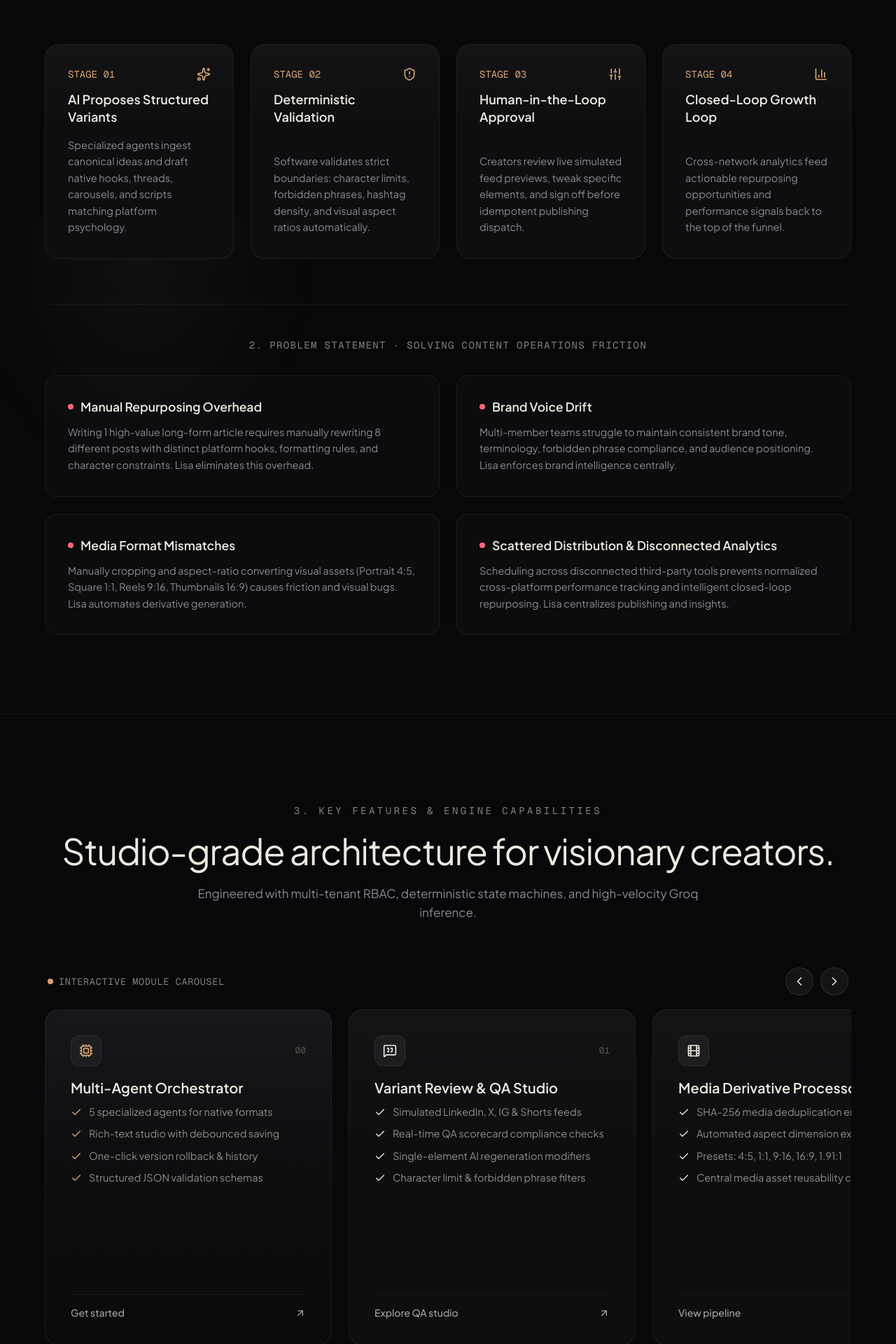
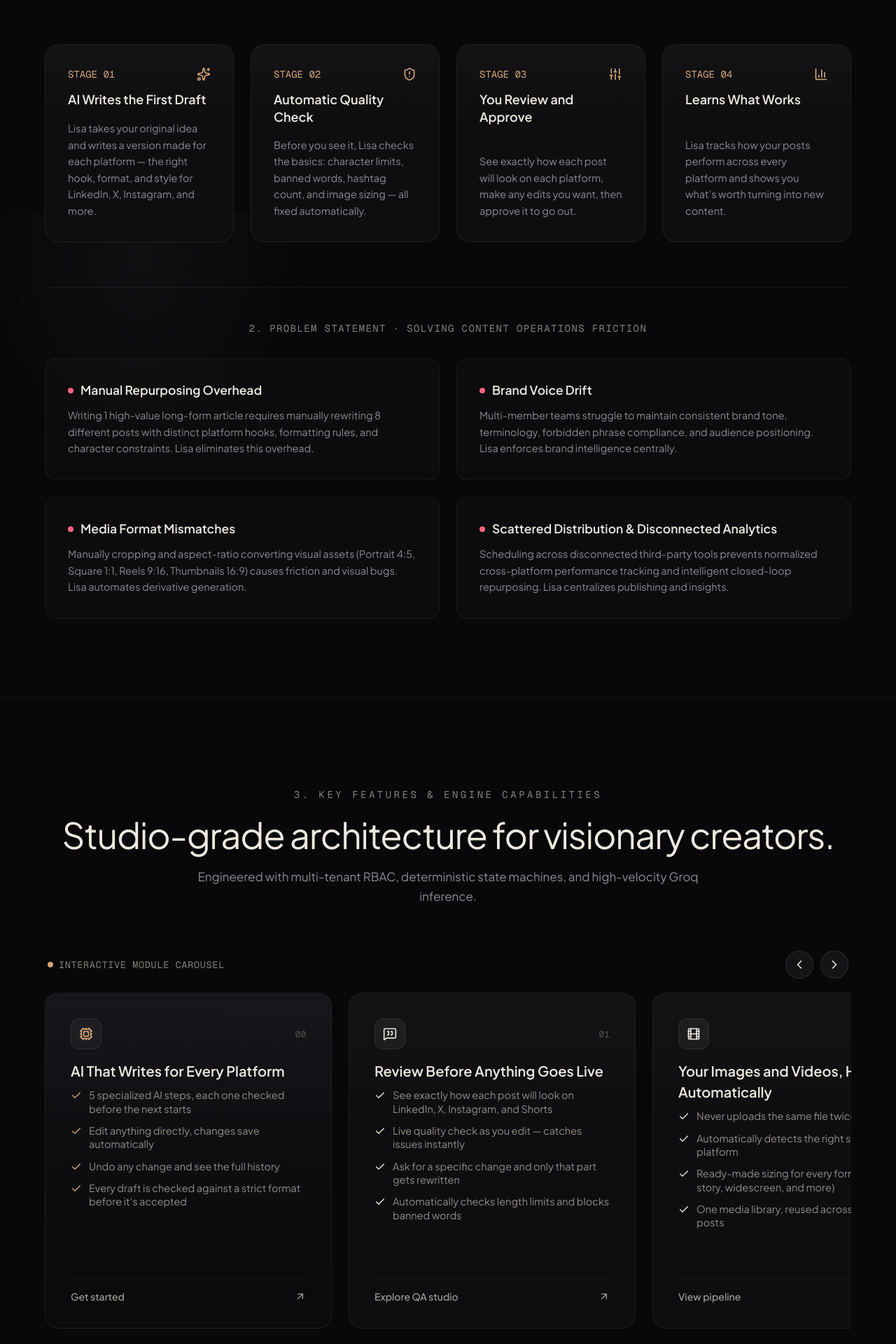
Before and after one commit to Yuyutsu01/Lisa, a Next.js app in the folder frontend/: page / in a window 1280 px wide. Shown: the part 1280-3200 px from the top of the page at 70% size. Built offline with nearby package versions, Linux system fonts and the light colour scheme.

Commit message:
docs: streamline manifesto subtext, 4-stage workflow, and interactive carousel modules

```diff
--- a/frontend/app/page.tsx
+++ b/frontend/app/page.tsx
@@ -375,7 +375,7 @@
 
               <p className="text-xs sm:text-sm lg:text-[16px] xl:text-[17px] leading-relaxed text-[#8a8a93] max-w-3xl lg:max-w-4xl mx-auto font-normal">
                 Rather than acting as a simple generic chat wrapper that writes captions,{" "}
-                <span className="lisa-warm-glow font-medium">Lisa</span> ingests canonical content sources, adapts them into platform-native variants (LinkedIn, X/Twitter, Instagram, Discord Community, Threads, Email Newsletters, and Blog CMS), validates them against brand guidelines, schedules them via an idempotent state machine, and analyzes cross-platform performance in a closed-loop feedback loop.
+                <span className="lisa-warm-glow font-medium">Lisa</span> takes your original content and rewrites it for each platform (LinkedIn, X/Twitter, Instagram, Discord, Threads, Email, and Blog), checks it against your brand&apos;s voice and rules, lets you approve it before it goes out, and tracks how each post performs to make the next one better.
               </p>
             </div>
 
@@ -385,29 +385,29 @@
                 {
                   stage: "01",
                   icon: Sparkles,
-                  title: "AI Proposes Structured Variants",
-                  desc: "Specialized agents ingest canonical ideas and draft native hooks, threads, carousels, and scripts matching platform psychology.",
+                  title: "AI Writes the First Draft",
+                  desc: "Lisa takes your original idea and writes a version made for each platform — the right hook, format, and style for LinkedIn, X, Instagram, and more.",
                   delay: 0,
                 },
                 {
                   stage: "02",
                   icon: ShieldAlert,
-                  title: "Deterministic Validation",
-                  desc: "Software validates strict boundaries: character limits, forbidden phrases, hashtag density, and visual aspect ratios automatically.",
+                  title: "Automatic Quality Check",
+                  desc: "Before you see it, Lisa checks the basics: character limits, banned words, hashtag count, and image sizing — all fixed automatically.",
                   delay: 80,
                 },
                 {
                   stage: "03",
                   icon: Sliders,
-                  title: "Human-in-the-Loop Approval",
-                  desc: "Creators review live simulated feed previews, tweak specific elements, and sign off before idempotent publishing dispatch.",
+                  title: "You Review and Approve",
+                  desc: "See exactly how each post will look on each platform, make any edits you want, then approve it to go out.",
                   delay: 160,
                 },
                 {
                   stage: "04",
                   icon: BarChart3,
-                  title: "Closed-Loop Growth Loop",
-                  desc: "Cross-network analytics feed actionable repurposing opportunities and performance signals back to the top of the funnel.",
+                  title: "Learns What Works",
+                  desc: "Lisa tracks how your posts perform across every platform and shows you what's worth turning into new content.",
                   delay: 240,
                 },
               ].map((item, idx) => {
@@ -539,25 +539,25 @@
                   </div>
 
                   <h3 className="text-sm sm:text-base lg:text-[18px] xl:text-[20px] font-semibold text-[#ede8df] mb-2.5">
-                    Multi-Agent Orchestrator
+                    AI That Writes for Every Platform
                   </h3>
 
                   <ul className="space-y-2 lg:space-y-3 text-[11px] sm:text-xs lg:text-[13.5px] xl:text-[14.5px] text-[#918e87]">
                     <li className="flex items-start gap-2.5">
                       <Check className="w-3 h-3 lg:w-4 lg:h-4 text-[#d4a373] mt-0.5 shrink-0" />
-                      <span>5 specialized agents for native formats</span>
+                      <span>5 specialized AI steps, each one checked before the next starts</span>
                     </li>
                     <li className="flex items-start gap-2.5">
                       <Check className="w-3 h-3 lg:w-4 lg:h-4 text-[#d4a373] mt-0.5 shrink-0" />
-                      <span>Rich-text studio with debounced saving</span>
+                      <span>Edit anything directly, changes save automatically</span>
                     </li>
                     <li className="flex items-start gap-2.5">
                       <Check className="w-3 h-3 lg:w-4 lg:h-4 text-[#d4a373] mt-0.5 shrink-0" />
-                      <span>One-click version rollback & history</span>
+                      <span>Undo any change and see the full history</span>
                     </li>
                     <li className="flex items-start gap-2.5">
                       <Check className="w-3 h-3 lg:w-4 lg:h-4 text-[#d4a373] mt-0.5 shrink-0" />
-                      <span>Structured JSON validation schemas</span>
+                      <span>Every draft is checked against a strict format before it&apos;s accepted</span>
                     </li>
                   </ul>
                 </div>
@@ -582,25 +582,25 @@
                   </div>
 
                   <h3 className="text-sm sm:text-base lg:text-[18px] xl:text-[20px] font-semibold text-[#ede8df] mb-2.5">
-                    Variant Review & QA Studio
+                    Review Before Anything Goes Live
                   </h3>
 
                   <ul className="space-y-2 lg:space-y-3 text-[11px] sm:text-xs lg:text-[13.5px] xl:text-[14.5px] text-[#918e87]">
                     <li className="flex items-start gap-2.5">
                       <Check className="w-3 h-3 lg:w-4 lg:h-4 text-[#ede8df] mt-0.5 shrink-0" />
-                      <span>Simulated LinkedIn, X, IG & Shorts feeds</span>
+                      <span>See exactly how each post will look on LinkedIn, X, Instagram, and Shorts</span>
                     </li>
                     <li className="flex items-start gap-2.5">
                       <Check className="w-3 h-3 lg:w-4 lg:h-4 text-[#ede8df] mt-0.5 shrink-0" />
-                      <span>Real-time QA scorecard compliance checks</span>
+                      <span>Live quality check as you edit — catches issues instantly</span>
                     </li>
                     <li className="flex items-start gap-2.5">
                       <Check className="w-3 h-3 lg:w-4 lg:h-4 text-[#ede8df] mt-0.5 shrink-0" />
-                      <span>Single-element AI regeneration modifiers</span>
+                      <span>Ask for a specific change and only that part gets rewritten</span>
                     </li>
                     <li className="flex items-start gap-2.5">
                       <Check className="w-3 h-3 lg:w-4 lg:h-4 text-[#ede8df] mt-0.5 shrink-0" />
-                      <span>Character limit & forbidden phrase filters</span>
+                      <span>Automatically checks length limits and blocks banned words</span>
                     </li>
                   </ul>
                 </div>
@@ -625,25 +625,25 @@
                   </div>
 
                   <h3 className="text-sm sm:text-base lg:text-[18px] xl:text-[20px] font-semibold text-[#ede8df] mb-2.5">
-                    Media Derivative Processor
+                    Your Images and Videos, Handled Automatically
                   </h3>
 
                   <ul className="space-y-2 lg:space-y-3 text-[11px] sm:text-xs lg:text-[13.5px] xl:text-[14.5px] text-[#918e87]">
                     <li className="flex items-start gap-2.5">
                       <Check className="w-3 h-3 lg:w-4 lg:h-4 text-[#ede8df] mt-0.5 shrink-0" />
-                      <span>SHA-256 media deduplication engine</span>
+                      <span>Never uploads the same file twice</span>
                     </li>
                     <li className="flex items-start gap-2.5">
                       <Check className="w-3 h-3 lg:w-4 lg:h-4 text-[#ede8df] mt-0.5 shrink-0" />
-                      <span>Automated aspect dimension extraction</span>
+                      <span>Automatically detects the right size for each platform</span>
                     </li>
                     <li className="flex items-start gap-2.5">
                       <Check className="w-3 h-3 lg:w-4 lg:h-4 text-[#ede8df] mt-0.5 shrink-0" />
-                      <span>Presets: 4:5, 1:1, 9:16, 16:9, 1.91:1</span>
+                      <span>Ready-made sizing for every format (square, story, widescreen, and more)</span>
                     </li>
                     <li className="flex items-start gap-2.5">
                       <Check className="w-3 h-3 lg:w-4 lg:h-4 text-[#ede8df] mt-0.5 shrink-0" />
-                      <span>Central media asset reusability catalog</span>
+                      <span>One media library, reused across all your posts</span>
                     </li>
                   </ul>
                 </div>
@@ -668,41 +668,21 @@
                   </div>
 
                   <h3 className="text-sm sm:text-base lg:text-[18px] xl:text-[20px] font-semibold text-[#ede8df] mb-2.5">
-                    Idempotent Calendar & Adapters
+                    Nothing Gets Posted Twice
                   </h3>
 
                   <ul className="space-y-2 lg:space-y-3 text-[11px] sm:text-xs lg:text-[13.5px] xl:text-[14.5px] text-[#918e87]">
                     <li className="flex items-start gap-2.5">
                       <Check className="w-3 h-3 lg:w-4 lg:h-4 text-[#ede8df] mt-0.5 shrink-0" />
-                      <span>SHA-256 idempotent state machine</span>
+                      <span>Built-in safeguard makes sure a scheduled post never accidentally goes out twice</span>
                     </li>
                     <li className="flex items-start gap-2.5">
                       <Check className="w-3 h-3 lg:w-4 lg:h-4 text-[#ede8df] mt-0.5 shrink-0" />
-                      <span>LinkedIn (OAuth), IG (Creator Studio Mode)</span>
+                      <span>Connects to LinkedIn and Instagram through your own account</span>
                     </li>
                     <li className="flex items-start gap-2.5">
                       <Check className="w-3 h-3 lg:w-4 lg:h-4 text-[#ede8df] mt-0.5 shrink-0" />
-                      <span>X/Twitter, Discord Community, Threads, CMS</span>
-                    </li>
-                    <li className="flex items-start gap-2.5">
-                      <Check className="w-3 h-3 lg:w-4 lg:h-4 text-[#ede8df] mt-0.5 shrink-0" />
-                      <span className="flex items-center gap-1.5">
-                        <span>Soundscape focus toggle</span>
-                        <button
-                          onClick={toggleSoundscape}
-                          className="px-1.5 py-0.5 rounded bg-white/10 hover:bg-white/20 text-[#ede8df] text-[10px] lg:text-xs flex items-center gap-1 cursor-pointer"
-                        >
-                          {isPlayingAudio ? (
-                            <>
-                              <VolumeX className="w-3 h-3 text-amber-400" /> Stop
-                            </>
-                          ) : (
-                            <>
-                              <Volume2 className="w-3 h-3 text-emerald-400" /> Play
-                            </>
-                          )}
-                        </button>
-                      </span>
+                      <span>Also works with X/Twitter, Discord, Threads, and your blog</span>
                     </li>
                   </ul>
                 </div>
```
Also changed, not shown: 1 other file (tests, documents, lock files or other folders).
